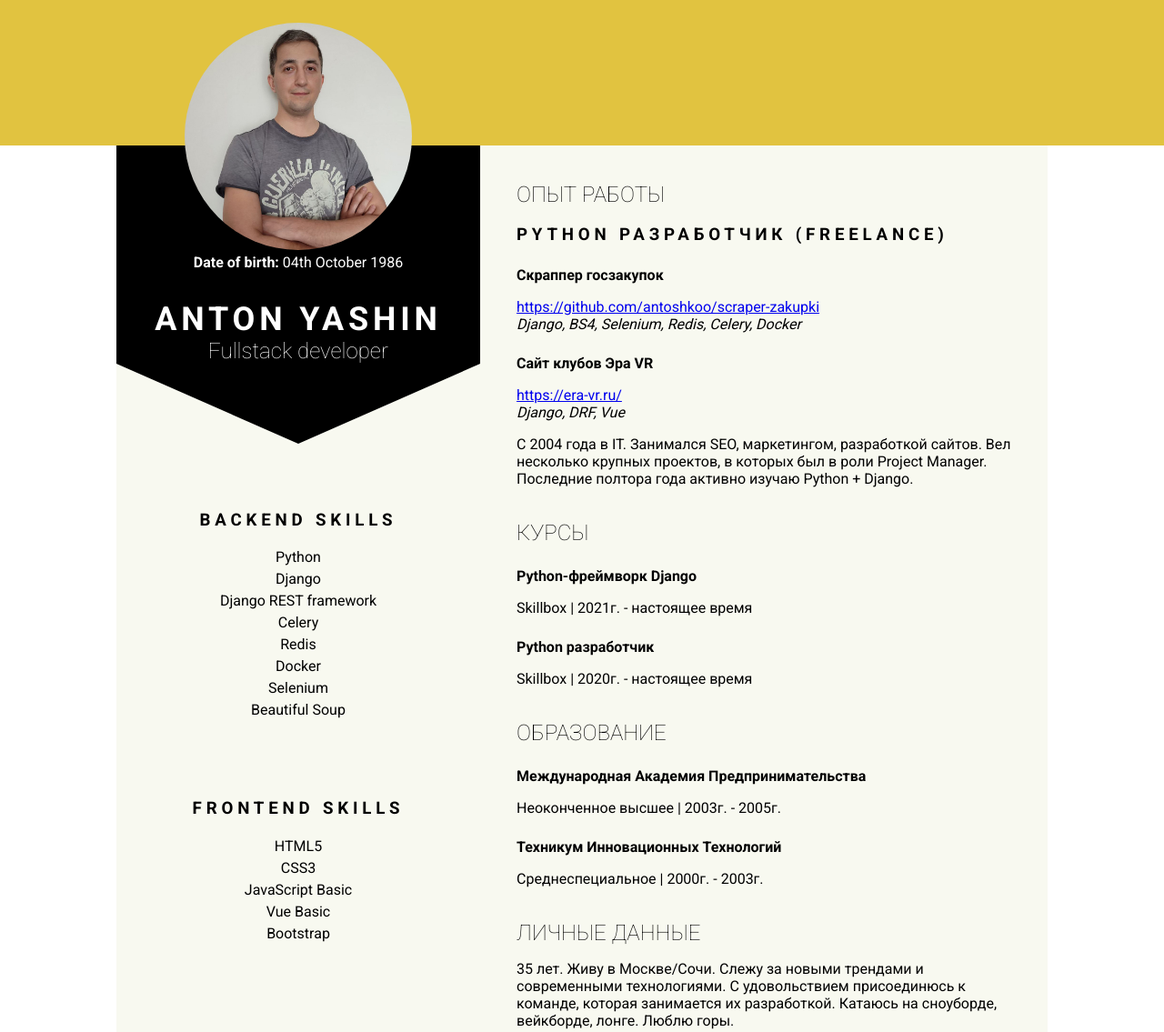
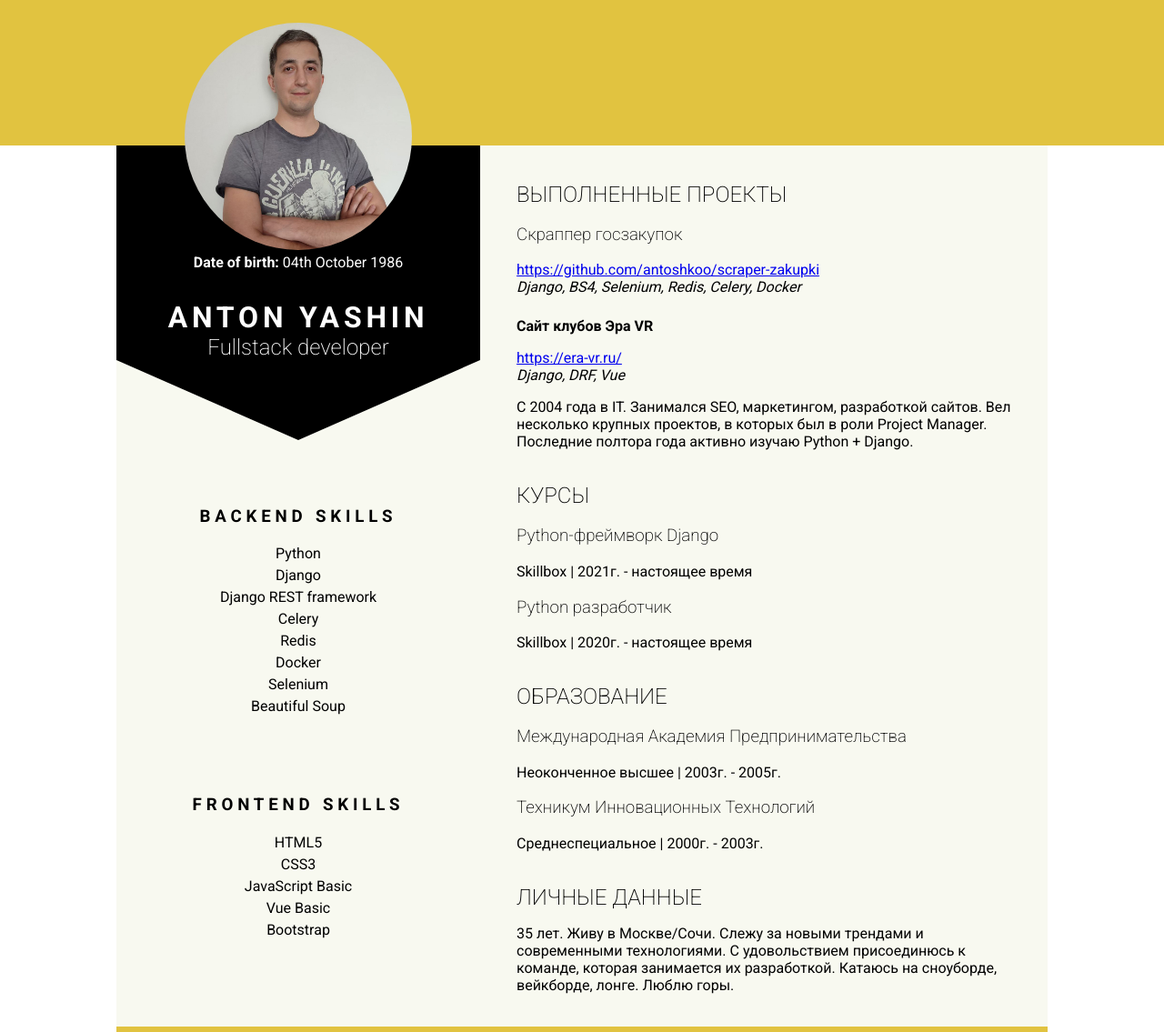
Before and after one commit to antoshkoo/rsschool-cv, a plain HTML site: page index.html in a window 1280 px wide. Shown: the top 1135 px of the page at 91% size. Drawn offline with Linux system fonts and the light colour scheme.

Commit message:
fix: errors validator.w3.org

```diff
--- a/index.html
+++ b/index.html
@@ -46,9 +46,8 @@
         </section>
       </aside>
       <article>
-        <h2>Опыт работы</h2>
-        <h3>Python разработчик (Freelance)</h3>
-        <h4>Скраппер госзакупок</h4>
+        <h2>Выполненные проекты</h2>
+        <h3>Скраппер госзакупок</h3>
         <p><a href="https://github.com/antoshkoo/scraper-zakupki">https://github.com/antoshkoo/scraper-zakupki</a><br>
           <span>Django, BS4, Selenium, Redis, Celery, Docker</span></p>
 
@@ -58,21 +57,20 @@
         <p>С 2004 года в IT. Занимался SEO, маркетингом, разработкой сайтов. Вел несколько крупных проектов, в которых был в роли Project Manager. Последние полтора года активно изучаю Python + Django.</p>
 
         <h2>Курсы</h2>
-        <h4>Python-фреймворк Django</h4>
+        <h3>Python-фреймворк Django</h3>
         <p>Skillbox | 2021г. - настоящее время</p>
-        <h4>Python разработчик</h4>
+        <h3>Python разработчик</h3>
         <p>Skillbox | 2020г. - настоящее время</p>
 
         <h2>Образование</h2>
-        <h4>Международная Академия Предпринимательства</h4>
+        <h3>Международная Академия Предпринимательства</h3>
         <p>Неоконченное высшее | 2003г. - 2005г.</p>
-        <h4>Техникум Инновационных Технологий</h4>
+        <h3>Техникум Инновационных Технологий</h3>
         <p>Среднеспециальное | 2000г. - 2003г.</p>
 
         <h2>Личные данные</h2>
         <p>35 лет. Живу в Москве/Сочи. Слежу за новыми трендами и современными технологиями. С удовольствием присоединюсь к команде, которая занимается их разработкой. Катаюсь на сноуборде, вейкборде, лонге. Люблю горы.</p>
-        </article>
-      </div>
+      </article>
     </main>
     <footer>
       <div>
@@ -88,7 +86,7 @@
         <p><a href="https://www.codewars.com/users/antoshkoo/completed">https://www.codewars.com/</a></p>
       </div>
       <div>
-        <a href="https://rs.school/js/" target="_blank"><img src="https://rs.school/images/rs_school_js.svg" width="100"></a></p>
+        <p><a href="https://rs.school/js/" target="_blank"><img src="https://rs.school/images/rs_school_js.svg" alt="RS School Logo" width="100"></a></p>
       </div>
     </footer>
   </body>
--- a/style.css
+++ b/style.css
@@ -1,4 +1,4 @@
-@import url("https://fonts.googleapis.com/css2?family=Roboto:wght@100;400;700&display=swap");
+@import url("https://fonts.googleapis.com/css2?family=Roboto:wght@200;400;700&display=swap");
 body {
     font-family: "Roboto", sans-serif;
     margin: 0;
@@ -54,7 +54,7 @@ figure img {
 }
 h1 {
     text-transform: uppercase;
-    font-size: 36px;
+    font-size: 2rem;
     font-weight: 700;
     letter-spacing: 0.3rem;
     margin: 70px 0 0 0;
@@ -85,7 +85,9 @@ article h2 {
 
 }
 article h3 {
-    text-transform: uppercase;
+    text-transform: none;
+    font-weight: lighter;
+    letter-spacing: normal;
 }
 span {
     font-style: italic;
```
